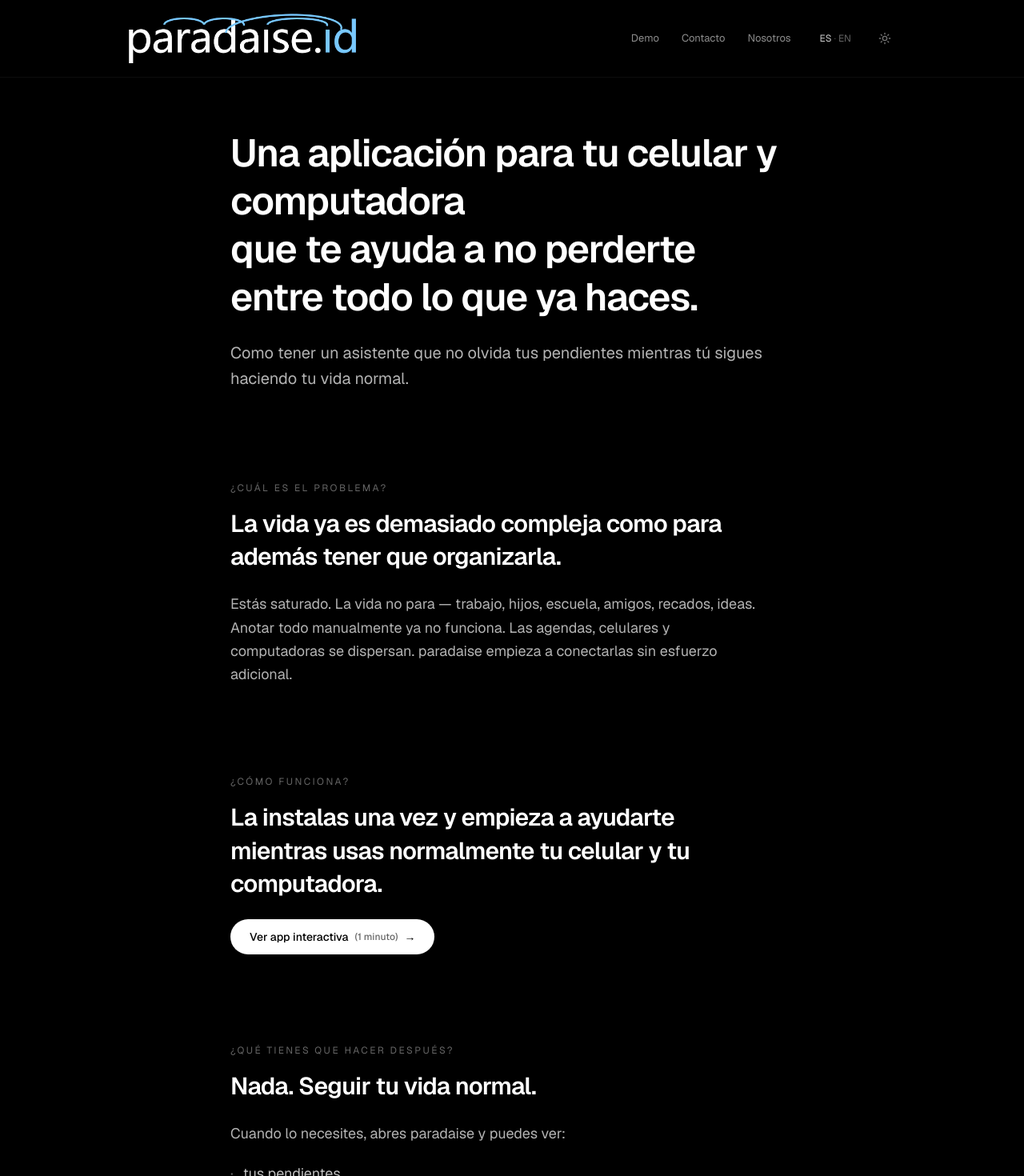
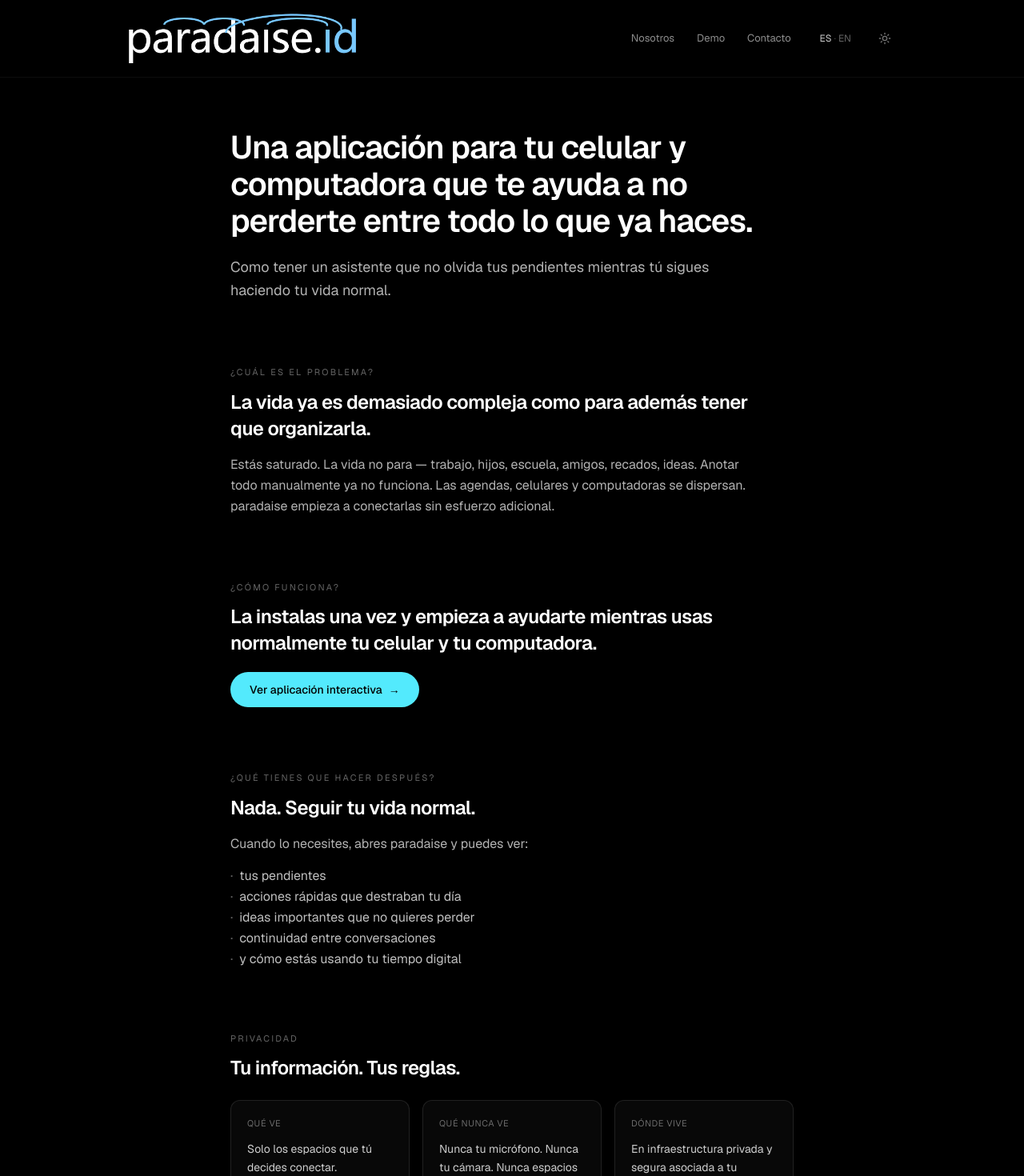
Before and after one commit to paradaiseid/paradaise-id-core, a Next.js app: page / in a window 1280 px wide. Shown: the top 1470 px of the page at 80% size. Built offline with nearby package versions, Linux system fonts and the light colour scheme.

Commit message:
ui(mamalanding): ajustar espacios y tamaños tipográficos

```diff
--- a/src/app/page.tsx
+++ b/src/app/page.tsx
@@ -14,6 +14,7 @@ export default function MamaLanding() {
   const [email, setEmail] = useState("");
   const [submitting, setSubmitting] = useState(false);
   const [submitted, setSubmitted] = useState(false);
+  const [alreadyIn, setAlreadyIn] = useState(false);
   const [submitError, setSubmitError] = useState<string | null>(null);
 
   const isValidEmail = (v: string) => /^[^\s@]+@[^\s@]+\.[^\s@]+$/.test(v.trim());
@@ -30,7 +31,11 @@ export default function MamaLanding() {
       });
       const data = await res.json();
       if (res.ok && data.ok) {
-        setSubmitted(true);
+        if (data.duplicate) {
+          setAlreadyIn(true);
+        } else {
+          setSubmitted(true);
+        }
       } else {
         setSubmitError("Algo no salió bien. Inténtalo de nuevo en un momento.");
       }
@@ -49,23 +54,22 @@ export default function MamaLanding() {
   return (
     <div className="flex-1 max-w-3xl mx-auto w-full px-5 sm:px-8 py-10 sm:py-16">
       {/* HERO */}
-      <section className="mb-20 sm:mb-28">
-        <h1 className="text-3xl sm:text-5xl font-semibold text-white tracking-tight leading-tight mb-6">
-          Una aplicación para tu celular y computadora<br />
-          que te ayuda a no perderte entre todo lo que ya haces.
+      <section className="mb-14 sm:mb-20">
+        <h1 className="text-[28px] sm:text-[40px] font-semibold text-white tracking-tight leading-[1.15] mb-5 max-w-3xl">
+          Una aplicación para tu celular y computadora que te ayuda a no perderte entre todo lo que ya haces.
         </h1>
-        <p className="text-white/70 text-lg sm:text-xl leading-relaxed max-w-2xl">
+        <p className="text-white/70 text-base sm:text-lg leading-relaxed max-w-2xl">
           Como tener un asistente que no olvida tus pendientes mientras tú sigues haciendo tu vida normal.
         </p>
       </section>
 
       {/* ¿CUÁL ES EL PROBLEMA? */}
-      <section className="mb-20 sm:mb-28">
-        <p className="text-white/40 text-xs uppercase tracking-[0.2em] mb-4">¿Cuál es el problema?</p>
-        <h2 className="text-2xl sm:text-3xl font-semibold text-white tracking-tight mb-6 leading-snug">
+      <section className="mb-14 sm:mb-20">
+        <p className="text-white/40 text-[11px] uppercase tracking-[0.2em] mb-3">¿Cuál es el problema?</p>
+        <h2 className="text-xl sm:text-2xl font-semibold text-white tracking-tight mb-4 leading-snug max-w-2xl">
           La vida ya es demasiado compleja como para además tener que organizarla.
         </h2>
-        <p className="text-white/70 text-base sm:text-lg leading-relaxed max-w-2xl">
+        <p className="text-white/70 text-base leading-relaxed max-w-2xl">
           Estás saturado. La vida no para — trabajo, hijos, escuela, amigos, recados, ideas.
           Anotar todo manualmente ya no funciona. Las agendas, celulares y computadoras se dispersan.
           paradaise empieza a conectarlas sin esfuerzo adicional.
@@ -73,44 +77,42 @@ export default function MamaLanding() {
       </section>
 
       {/* ¿CÓMO FUNCIONA? */}
-      <section className="mb-20 sm:mb-28">
-        <p className="text-white/40 text-xs uppercase tracking-[0.2em] mb-4">¿Cómo funciona?</p>
-        <h2 className="text-2xl sm:text-3xl font-semibold text-white tracking-tight mb-6 leading-snug">
-          La instalas una vez y empieza a ayudarte<br />
-          mientras usas normalmente tu celular y tu computadora.
+      <section className="mb-14 sm:mb-20">
+        <p className="text-white/40 text-[11px] uppercase tracking-[0.2em] mb-3">¿Cómo funciona?</p>
+        <h2 className="text-xl sm:text-2xl font-semibold text-white tracking-tight mb-5 leading-snug max-w-2xl">
+          La instalas una vez y empieza a ayudarte mientras usas normalmente tu celular y tu computadora.
         </h2>
         <Link
           href="/demo"
-          className="inline-flex items-center gap-2 px-6 py-3 rounded-full bg-white text-black font-medium text-sm hover:bg-white/90 transition-opacity"
+          className="inline-flex items-center gap-2 px-6 py-3 rounded-full bg-cyan-300 text-black font-medium text-sm hover:bg-cyan-200 transition-colors"
         >
-          Ver app interactiva
-          <span className="text-black/60 text-xs">(1 minuto)</span>
+          Ver aplicación interactiva
           <span aria-hidden>→</span>
         </Link>
       </section>
 
       {/* ¿QUÉ TIENES QUE HACER DESPUÉS? */}
-      <section className="mb-20 sm:mb-28">
-        <p className="text-white/40 text-xs uppercase tracking-[0.2em] mb-4">¿Qué tienes que hacer después?</p>
-        <h2 className="text-2xl sm:text-3xl font-semibold text-white tracking-tight mb-6 leading-snug">
+      <section className="mb-14 sm:mb-20">
+        <p className="text-white/40 text-[11px] uppercase tracking-[0.2em] mb-3">¿Qué tienes que hacer después?</p>
+        <h2 className="text-xl sm:text-2xl font-semibold text-white tracking-tight mb-4 leading-snug">
           Nada. Seguir tu vida normal.
         </h2>
-        <p className="text-white/70 text-base sm:text-lg leading-relaxed mb-5 max-w-2xl">
+        <p className="text-white/70 text-base leading-relaxed mb-4 max-w-2xl">
           Cuando lo necesites, abres paradaise y puedes ver:
         </p>
-        <ul className="space-y-3 text-white/75 text-base sm:text-lg leading-relaxed max-w-2xl">
-          <li className="flex gap-3"><span className="text-white/40">·</span><span>tus pendientes</span></li>
-          <li className="flex gap-3"><span className="text-white/40">·</span><span>acciones rápidas que destraban tu día</span></li>
-          <li className="flex gap-3"><span className="text-white/40">·</span><span>ideas importantes que no quieres perder</span></li>
-          <li className="flex gap-3"><span className="text-white/40">·</span><span>continuidad entre conversaciones</span></li>
-          <li className="flex gap-3"><span className="text-white/40">·</span><span>y cómo estás usando tu tiempo digital</span></li>
+        <ul className="space-y-1 text-white/75 text-base leading-snug max-w-2xl">
+          <li className="flex gap-2"><span className="text-white/40">·</span><span>tus pendientes</span></li>
+          <li className="flex gap-2"><span className="text-white/40">·</span><span>acciones rápidas que destraban tu día</span></li>
+          <li className="flex gap-2"><span className="text-white/40">·</span><span>ideas importantes que no quieres perder</span></li>
+          <li className="flex gap-2"><span className="text-white/40">·</span><span>continuidad entre conversaciones</span></li>
+          <li className="flex gap-2"><span className="text-white/40">·</span><span>y cómo estás usando tu tiempo digital</span></li>
         </ul>
       </section>
 
       {/* PRIVACIDAD */}
-      <section className="mb-20 sm:mb-28">
-        <p className="text-white/40 text-xs uppercase tracking-[0.2em] mb-4">Privacidad</p>
-        <h2 className="text-2xl sm:text-3xl font-semibold text-white tracking-tight mb-8 leading-snug">
+      <section className="mb-14 sm:mb-20">
+        <p className="text-white/40 text-[11px] uppercase tracking-[0.2em] mb-3">Privacidad</p>
+        <h2 className="text-xl sm:text-2xl font-semibold text-white tracking-tight mb-6 leading-snug">
           Tu información. Tus reglas.
         </h2>
 
@@ -150,7 +152,15 @@ export default function MamaLanding() {
             <p className="text-white text-base font-medium mb-1">Estás dentro.</p>
             <p className="text-white/65 text-sm leading-relaxed">
               Te avisamos cuando abramos accesos. Mientras tanto, si quieres ver cómo se siente,
-              {" "}<Link href="/demo" className="text-cyan-300/90 underline underline-offset-4 hover:text-cyan-200">ve la app interactiva</Link>.
+              {" "}<Link href="/demo" className="text-cyan-300/90 underline underline-offset-4 hover:text-cyan-200">ve la aplicación interactiva</Link>.
+            </p>
+          </div>
+        ) : alreadyIn ? (
+          <div className="rounded-xl border border-white/15 bg-white/[0.04] p-5 max-w-xl">
+            <p className="text-white text-base font-medium mb-1">Ya estás en la lista.</p>
+            <p className="text-white/65 text-sm leading-relaxed">
+              Te avisamos cuando abramos accesos. Si quieres ver cómo se siente mientras esperas,
+              {" "}<Link href="/demo" className="text-cyan-300/90 underline underline-offset-4 hover:text-cyan-200">ve la aplicación interactiva</Link>.
             </p>
           </div>
         ) : (
--- a/src/components/Footer.tsx
+++ b/src/components/Footer.tsx
@@ -32,12 +32,12 @@ export default function Footer() {
         <p className="text-white/30 text-xs">
           Copyright © 2026 paradaise.id — All Rights Reserved.
         </p>
-        <nav className="flex flex-wrap gap-4" aria-label={lang === "en" ? "Footer" : "Pie de página"}>
+        <nav className="flex flex-wrap gap-5" aria-label={lang === "en" ? "Footer" : "Pie de página"}>
           {links.map((l) => (
             <Link
               key={l.href}
               href={l.href}
-              className="text-white/40 hover:text-white/70 text-xs transition-colors"
+              className="text-white/65 hover:text-white text-sm transition-colors"
             >
               {l.label}
             </Link>
--- a/src/components/Nav.tsx
+++ b/src/components/Nav.tsx
@@ -9,17 +9,18 @@ import ThemeToggle from "./ThemeToggle";
 type NavLink = { href: string; label: string };
 
 // Nav top: solo lo que un visitante nuevo necesita ver primero.
+// Orden: Nosotros · Demo · Contacto — primero quién somos, luego producto, luego cómo contactarnos.
 // Manifiesto, Inversionistas y Privacidad viven en el footer (links institucionales).
 const NAV_LINKS_ES: NavLink[] = [
-  { href: "/", label: "Demo" },
+  { href: "/about", label: "Nosotros" },
+  { href: "/demo", label: "Demo" },
   { href: "/contacto", label: "Contacto" },
-  { href: "/about", label: "Nosotros" },
 ];
 
 const NAV_LINKS_EN: NavLink[] = [
-  { href: "/en", label: "Demo" },
+  { href: "/en/about", label: "About" },
+  { href: "/en/demo", label: "Demo" },
   { href: "/en/contacto", label: "Contact" },
-  { href: "/en/about", label: "About" },
 ];
 
 function detectLang(pathname: string): "es" | "en" {
```
